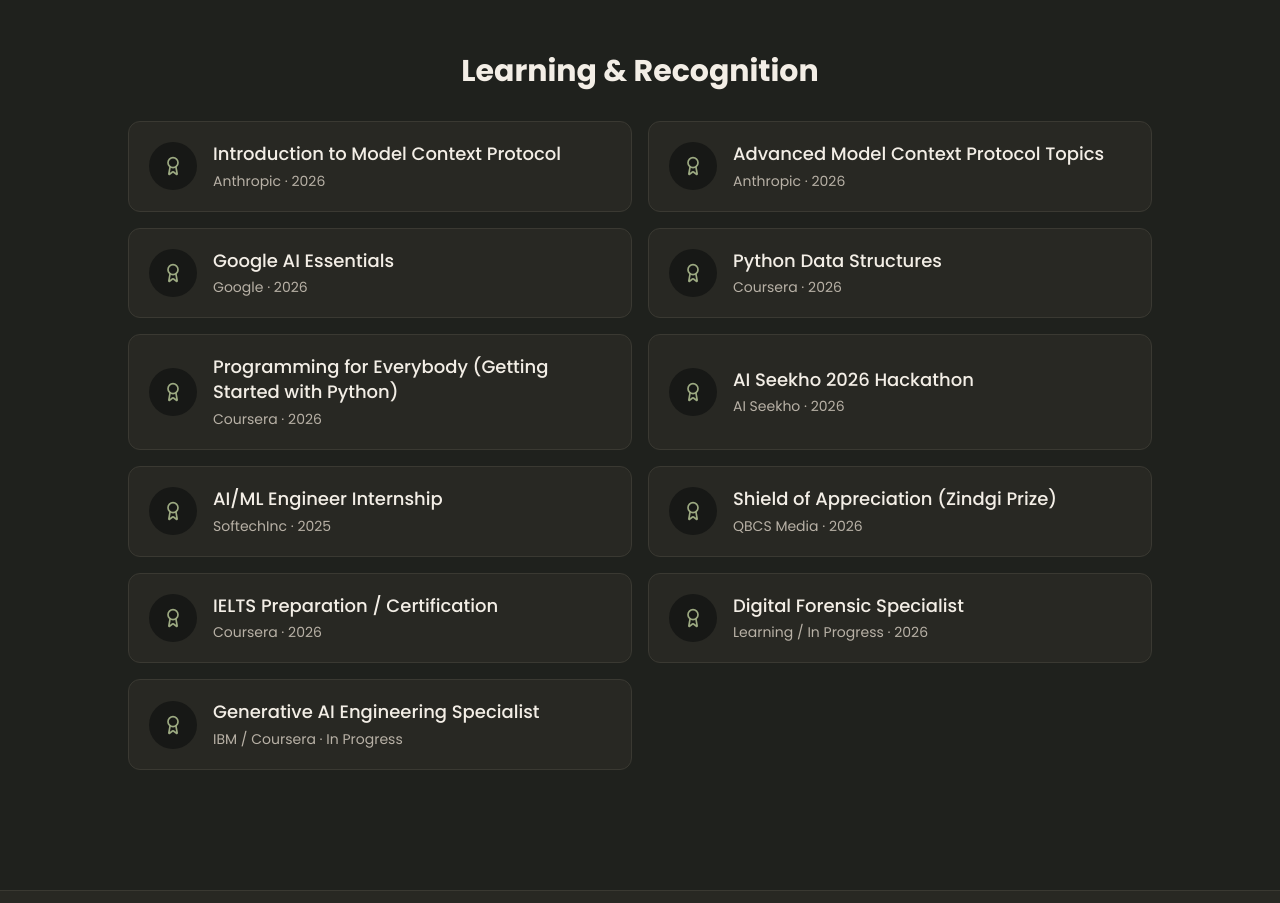
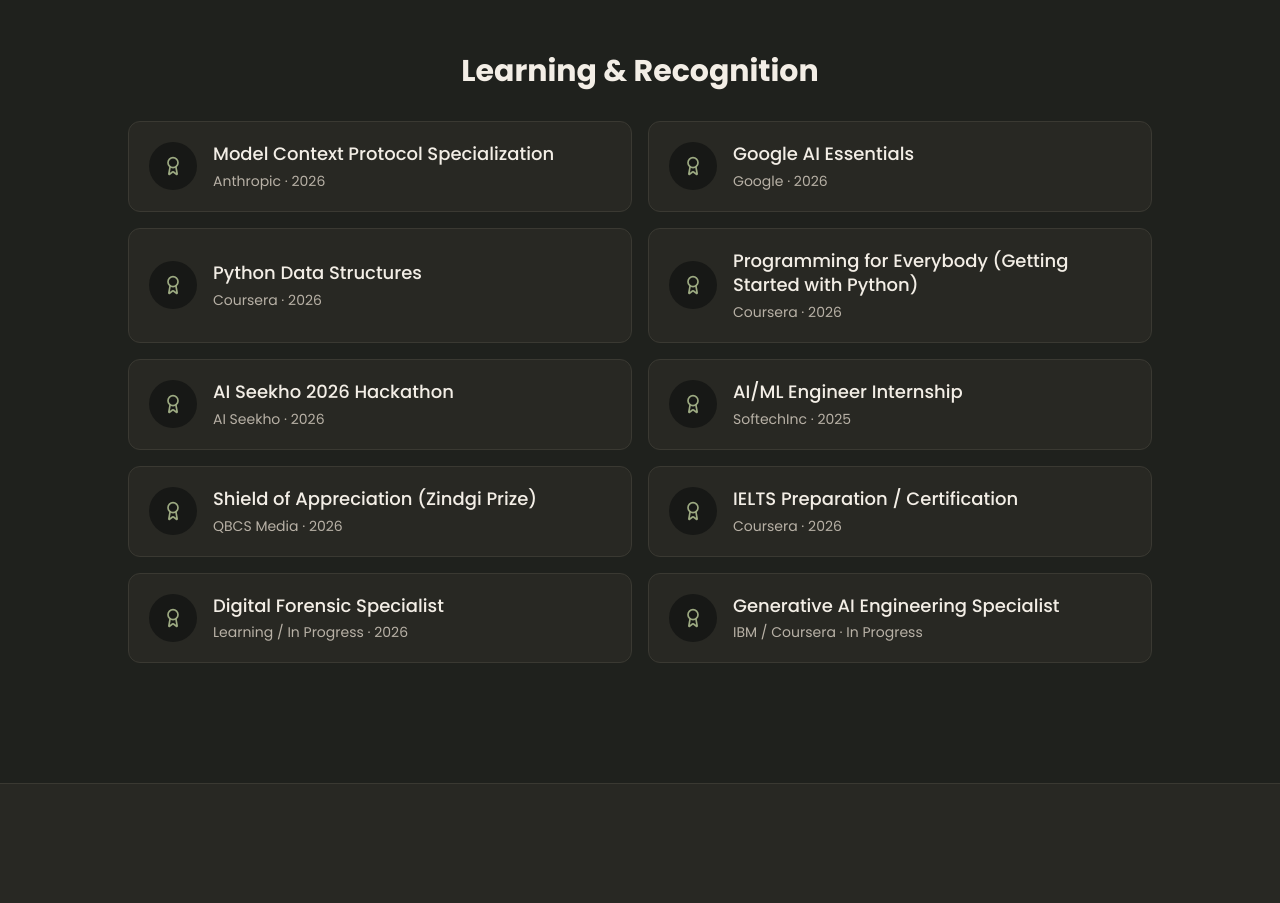
Before and after one commit to muhammadhamad1104/muhammad-hamad-portfolio, a Next.js app: page / in a window 1280 px wide. Shown: the part 6920-7823 px from the top of the page. Built offline with nearby package versions, Linux system fonts and the light colour scheme.

Commit message:
Fix: Group MCP certificates into a single scrollable modal entry

```diff
--- a/src/data/portfolio.ts
+++ b/src/data/portfolio.ts
@@ -373,17 +373,13 @@
   ],
   certificates: [
     {
-      title: "Introduction to Model Context Protocol",
+      title: "Model Context Protocol Specialization",
       provider: "Anthropic",
       date: "2026",
-      fileUrl: "/files/certificates/introduction-to-model-context-protocol.pdf",
-      isAvailable: true
-    },
-    {
-      title: "Advanced Model Context Protocol Topics",
-      provider: "Anthropic",
-      date: "2026",
-      fileUrl: "/files/certificates/model-context-protocol-advanced-topic.pdf",
+      fileUrls: [
+        "/files/certificates/introduction-to-model-context-protocol.pdf",
+        "/files/certificates/model-context-protocol-advanced-topic.pdf"
+      ],
       isAvailable: true
     },
     {
```
